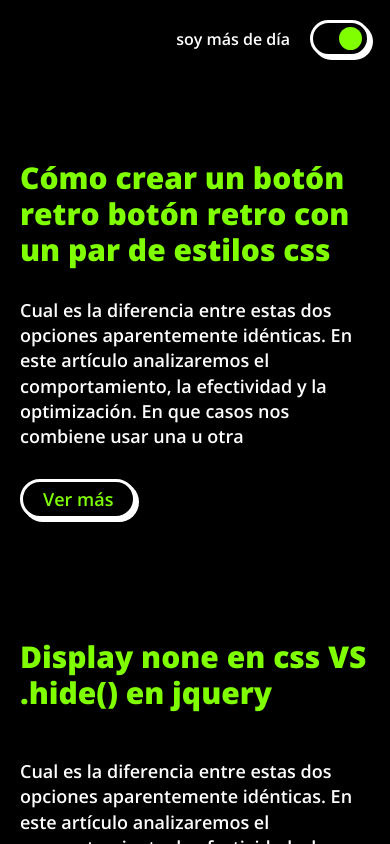
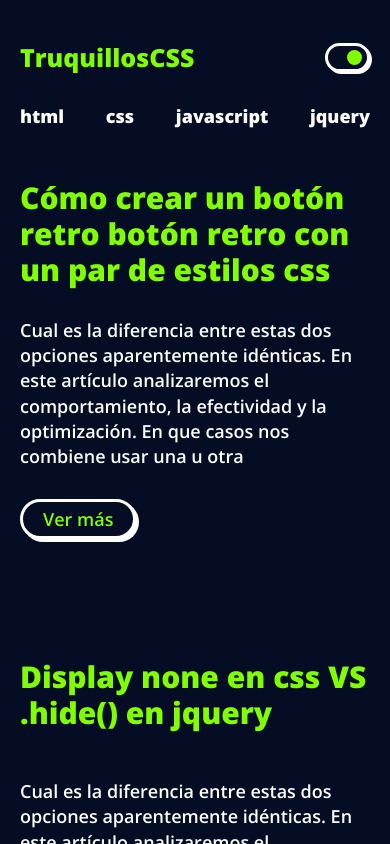
Before and after one commit to zorrozkilo/miblog, a plain HTML site: page index.html in a window 390 px wide. Both pictures are taken after a click on the element 328 px from the left and 38 px from the top of the page. Shown: the top 844 px of the page. Drawn offline with nearby package versions, Linux system fonts and the light colour scheme.

Commit message:
Add files via upload

```diff
--- a/index.html
+++ b/index.html
@@ -15,54 +15,65 @@
 </head>
 
 <body>
-    <div class="contenedor-switcher flex row ali-center">
-        <p class="soy">soy más de noche</p>
-        <div class="switcher">
-            <div class="switcher-boton"></div>
+    <header>
+        <div class="logo">
+            <h1>TruquillosCSS</h1>
         </div>
-    </div>
+        <div class="menu">
+            <button class="opciones boton-html">html</button>
+            <button class="opciones boton-css">css</button>
+            <button class="opciones boton-javascript">javascript</button>
+            <button class="opciones boton-jquery">jquery</button>
+        </div>
+        <div class="contenedor-switcher flex row ali-center">
+            <p class="soy">soy más de noche</p>
+            <div class="switcher">
+                <div class="switcher-boton"></div>
+            </div>
+        </div>
+    </header>
 
     <section class="hero">
 
-        <div class="tarjeta">
+        <div class="tarjeta css">
             <h1>Cómo crear un <span class="subrayado">botón retro</span> botón retro con un par de estilos css</h1>
             <p>Cual es la diferencia entre estas dos opciones aparentemente idénticas. En este artículo analizaremos el comportamiento, la efectividad y la optimización. En que casos nos combiene usar una u otra</p>
             <button class="boton">Ver más</button>
         </div>
-        <div class="tarjeta">
+        <div class="tarjeta jquery">
             <h1>Display none en css VS .hide() en jquery</h1>
             <p>Cual es la diferencia entre estas dos opciones aparentemente idénticas. En este artículo analizaremos el comportamiento, la efectividad y la optimización. En que casos nos combiene usar una u otra</p>
             <button class="boton">Ver más</button>
         </div>
-        <div class="tarjeta">
+        <div class="tarjeta css">
             <h1>Tres tristes tigres comian trigo en un trigal.</h1>
             <p>Cual es la diferencia entre estas dos opciones aparentemente idénticas. En este artículo analizaremos el comportamiento, la efectividad y la optimización. En que casos nos combiene usar una u otra</p>
             <button class="boton">Ver más</button>
         </div>
-        <div class="tarjeta">
+        <div class="tarjeta css">
             <h1>Tres tristes tigres comian trigo en un trigal.</h1>
             <p>Cual es la diferencia entre estas dos opciones aparentemente idénticas. En este artículo analizaremos el comportamiento, la efectividad y la optimización. En que casos nos combiene usar una u otra</p>
             <button class="boton">Ver más</button>
         </div>
-        <div class="tarjeta">
+        <div class="tarjeta jquery">
             <h1>Tres tristes tigres comian trigo en un trigal.</h1>
             <p>Hay muchas variaciones de los pasajes de Lorem Ipsum disponibles, pero la mayoría sufrió alteraciones en alguna manera, ya sea porque se le agregó humor, o palabras aleatorias que no parecen ni un poco creíbles. Si vas a utilizar un pasaje
                 de Lorem Ipsum, necesitás estar seguro de que no hay nada avergonzante escondido en el medio del texto. </p>
             <button class="boton">Ver más</button>
         </div>
-        <div class="tarjeta">
+        <div class="tarjeta jquery">
             <h1>Tres tristes tigres comian trigo en un trigal.</h1>
             <p>Hay muchas variaciones de los pasajes de Lorem Ipsum disponibles, pero la mayoría sufrió alteraciones en alguna manera, ya sea porque se le agregó humor, o palabras aleatorias que no parecen ni un poco creíbles. Si vas a utilizar un pasaje
                 de Lorem Ipsum, necesitás estar seguro de que no hay nada avergonzante escondido en el medio del texto. </p>
             <button class="boton">Ver más</button>
         </div>
-        <div class="tarjeta">
+        <div class="tarjeta jquery">
             <h1>Tres tristes tigres comian trigo en un trigal.</h1>
             <p>Hay muchas variaciones de los pasajes de Lorem Ipsum disponibles, pero la mayoría sufrió alteraciones en alguna manera, ya sea porque se le agregó humor, o palabras aleatorias que no parecen ni un poco creíbles. Si vas a utilizar un pasaje
                 de Lorem Ipsum, necesitás estar seguro de que no hay nada avergonzante escondido en el medio del texto. </p>
             <button class="boton">Ver más</button>
         </div>
-        <div class="tarjeta">
+        <div class="tarjeta css">
             <h1>Tres tristes tigres comian trigo en un trigal.</h1>
             <p>Hay muchas variaciones de los pasajes de Lorem Ipsum disponibles, pero la mayoría sufrió alteraciones en alguna manera, ya sea porque se le agregó humor, o palabras aleatorias que no parecen ni un poco creíbles. Si vas a utilizar un pasaje
                 de Lorem Ipsum, necesitás estar seguro de que no hay nada avergonzante escondido en el medio del texto. </p>
--- a/index.js
+++ b/index.js
@@ -4,4 +4,10 @@ $(document).ready(function() {
         $('.soy').text('soy más de noche');
         $('.noche .soy').text('soy más de día');
     });
+    $('.boton-css').click(function() {
+        $('.boton-css').toggleClass('seleccionado');
+        $('.html').toggleClass('none');
+        $('.javascript').toggleClass('none');
+        $('.jquery').toggleClass('none');
+    });
 });
--- a/styles.css
+++ b/styles.css
@@ -18,6 +18,11 @@ h4 {
     font-weight: 800;
 }
 
+button {
+    background: transparent;
+    border: 0;
+}
+
 p {
     font-family: 'Raleway', sans-serif;
     font-family: 'Open Sans', sans-serif;
@@ -29,6 +34,12 @@ p {
     margin: 0;
     box-sizing: border-box;
     scroll-behavior: smooth;
+    -webkit-touch-callout: none;
+    -webkit-tap-highlight-color: rgba(0, 0, 0, 0);
+}
+
+*:focus {
+    outline: none;
 }
 
 .flex {
@@ -51,6 +62,34 @@ p {
     justify-content: center;
 }
 
+header {
+    position: absolute;
+    display: flex;
+    flex-direction: row;
+    justify-content: space-between;
+    align-items: center;
+    width: 100%;
+    padding: 50px 100px;
+}
+
+header h1 {
+    font-size: 28px;
+}
+
+header p {
+    font-size: 14px;
+}
+
+.opciones {
+    font-family: 'Open Sans', sans-serif;
+    font-weight: 800;
+    font-size: 18px;
+    background: transparent;
+    margin: 0 30px;
+    cursor: pointer;
+    border-bottom: 3px solid transparent;
+}
+
 .hero {
     display: flex;
     flex-direction: row;
@@ -64,7 +103,7 @@ p {
 }
 
 .tarjeta {
-    margin: 100px;
+    margin: 80px;
     max-width: 400px;
 }
 
@@ -103,7 +142,11 @@ p {
 }
 
 .noche .hero {
-    background: black;
+    background: rgb(4, 13, 35);
+}
+
+.noche .opciones {
+    color: white;
 }
 
 .noche h1 {
@@ -117,7 +160,7 @@ p {
 .noche .boton {
     border-color: white;
     box-shadow: 3px 3px 0px 0px white;
-    background-color: black;
+    background-color: rgb(4, 13, 35);
     color: chartreuse;
 }
 
@@ -125,19 +168,13 @@ p {
     color: white;
 }
 
-.contenedor-switcher {
-    position: absolute;
-    top: 50px;
-    right: 100px;
-}
-
 .switcher {
     padding: 4px 4px;
-    width: 60px;
+    width: 45px;
     background: white;
     border: 3px solid black;
     border-radius: 50px;
-    box-shadow: 3px 3px 0px 0px rgba(0, 0, 0, 1);
+    box-shadow: 2px 2px 0px 0px rgba(0, 0, 0, 1);
     transition: all .2s ease-out;
     cursor: pointer;
     margin-left: 20px;
@@ -146,8 +183,8 @@ p {
 .switcher-boton {
     position: relative;
     background: black;
-    width: 23px;
-    height: 23px;
+    width: 15px;
+    height: 15px;
     border-radius: 50px;
     top: 0;
     left: 0;
@@ -156,23 +193,48 @@ p {
 
 .noche .switcher {
     border: 3px solid white;
-    box-shadow: 3px 3px 0px 0px white;
-    background: black;
+    box-shadow: 2px 2px 0px 0px white;
+    background: rgb(4, 13, 35);
 }
 
 .noche .switcher-boton {
-    left: 22px;
+    left: 15px;
     background: chartreuse;
 }
 
+.seleccionado {
+    border-bottom: 3px solid black;
+}
+
 @media only screen and (max-width: 600px) {
-    .contenedor-switcher {
-        position: absolute;
-        top: 20px;
-        right: 20px;
+    header {
+        padding: 40px 20px;
+        flex-wrap: wrap;
+    }
+    .logo h1 {
+        font-size: 25px;
+    }
+    .menu {
+        width: 100%;
+        order: 3;
+        display: flex;
+        justify-content: space-between;
+    }
+    .opciones {
+        margin: 30px 0;
+    }
+    .soy {
+        display: none;
+    }
+    .hero {
+        padding: 120px 0;
     }
     .tarjeta {
         margin: 60px 20px;
         max-width: 400px;
     }
 }
+
+.none {
+    display: none;
+}
```
